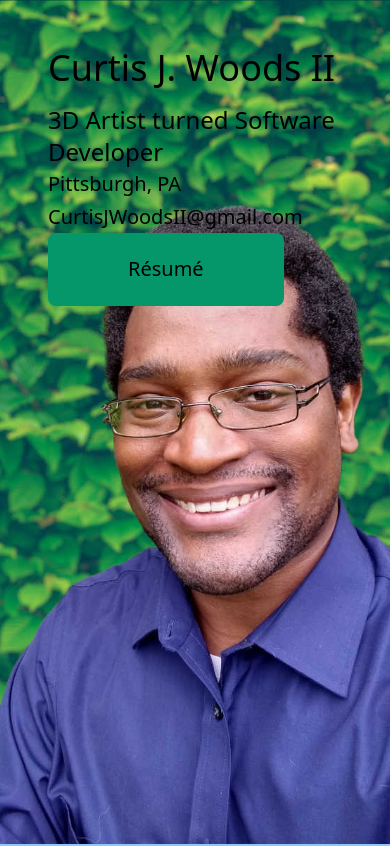
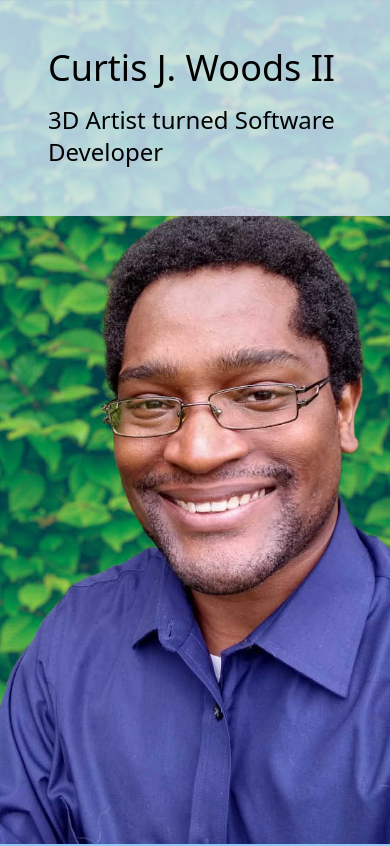
Before and after one commit to DeletedC/portfolio-express, a Next.js app: page / in a window 390 px wide. Shown: the top 846 px of the page. Built offline with nearby package versions, Linux system fonts and the light colour scheme.

Commit message:
Updated header layout on mobile, name, title, blue bar at the top

```diff
--- a/src/components/Header.js
+++ b/src/components/Header.js
@@ -4,6 +4,13 @@ const Header = () => {
   return (
     <div className='w-full bg-fixed bg-top bg-cover bg-no-repeat bg-hero-portrait md:bg-hero-landscape'>
 
+      {/*
+      ////////////////////////////
+      DESKTOP CONTAINER
+      ///////////////////////////
+      */}
+
+      <div className="hidden md:flex">
         {/* Info Container */}
         <div className='md:bg-blue-100 md:bg-opacity-80 rounded-2xl md:w-1/2 md:h-1/2 flex flex-col md:my-48 md:mx-12 p-12 content-center justify-center'>
 
@@ -35,6 +42,27 @@ const Header = () => {
 
         </div>
       </div>
+
+      {/*
+      ////////////////////////////
+      MOBILE CONTAINER
+      ///////////////////////////
+      */}
+
+      <div>
+        {/* Blue background */}
+        <div className='bg-blue-100 bg-opacity-80 flex flex-col p-12 content-center justify-center'>
+
+          {/* Name and Title */}
+          <div className=''>
+            <h1 className='text-4xl sm:text-7xl whitespace-nowrap pb-4'>Curtis J. Woods II</h1>
+            <h2 className=''>3D Artist turned Software Developer</h2>
+          </div>
+        </div>
+
+      </div>
+
+    </div>
   );
 }
 
```
Lines whose indentation alone changed are shown as unchanged.
